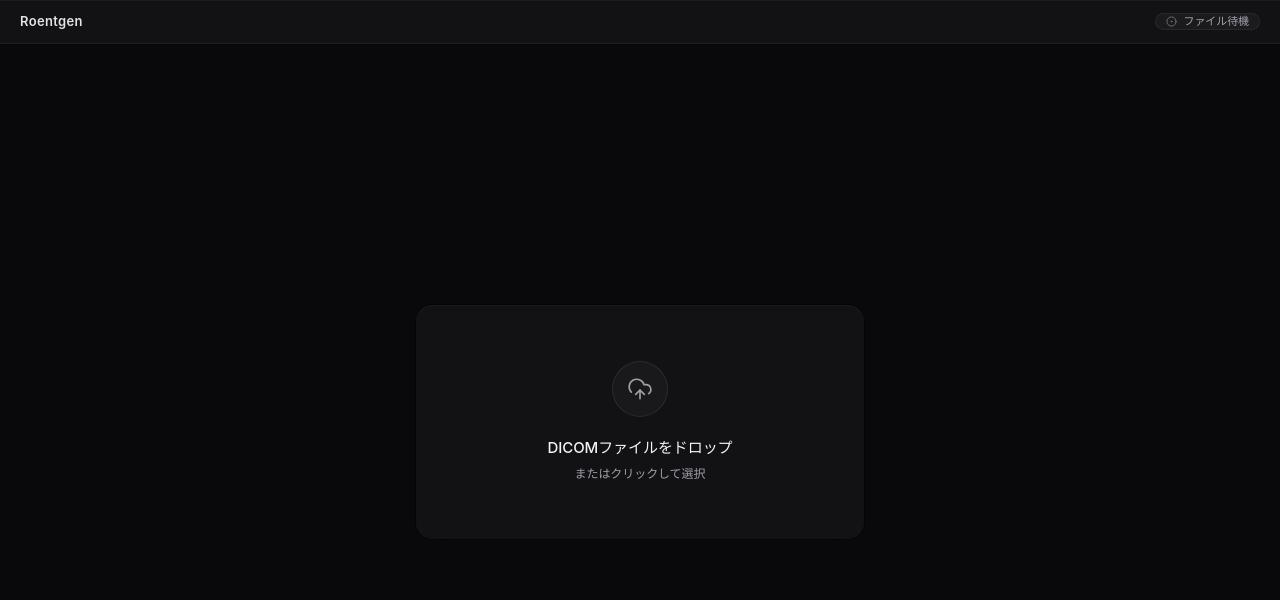
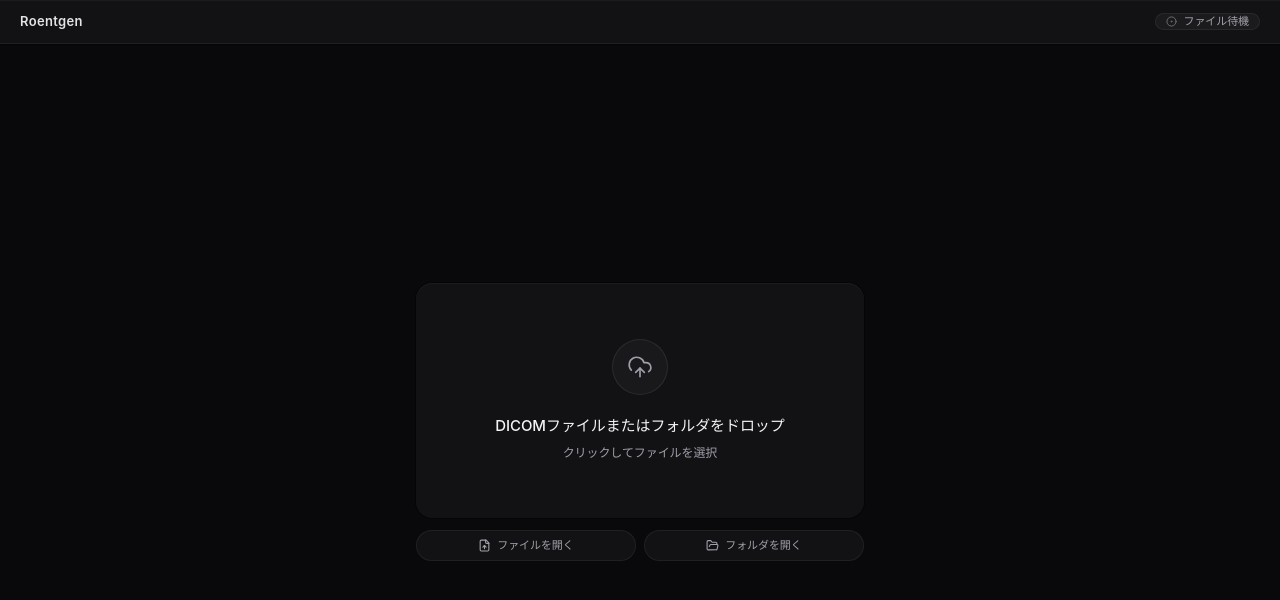
Before and after one commit to kouiso/roentgen, a React (Vite) app: page / in a window 1280 px wide. Shown: the top 600 px of the page. Built offline with nearby package versions, Linux system fonts and the light colour scheme.

Commit message:
feat: add folder/directory open for bulk DICOM loading
Add selectDicomDirectory and readDirectoryRecursive IPC handlers
with recursive .dcm/.DCM/.dicom scanning and allowed-path security.
Add "フォルダを開く" button and directory drag-drop support.

```diff
--- a/src/components/file-drop-zone.tsx
+++ b/src/components/file-drop-zone.tsx
@@ -1,4 +1,4 @@
-import { UploadCloud } from "lucide-react";
+import { FileUp, FolderOpen, UploadCloud } from "lucide-react";
 import { type DragEvent, useCallback, useState } from "react";
 
 type FileDropZoneProps = {
@@ -8,7 +8,7 @@ type FileDropZoneProps = {
 // ファイル読込エラーのユーザー向けメッセージ生成
 const toReadErrorMessage = (filePath: string, err: unknown): string => {
 	const msg = err instanceof Error ? err.message : String(err);
-	const fileName = filePath.split("/").pop() ?? filePath;
+	const fileName = filePath.split(/[/\\]/).pop() ?? filePath;
 
 	if (msg.includes("EACCES") || msg.includes("許可されていない")) {
 		return `${fileName}: アクセス権限がありません`;
@@ -22,18 +22,27 @@ const toReadErrorMessage = (filePath: string, err: unknown): string => {
 	return `${fileName}: 読込失敗 — ${msg}`;
 };
 
+const toDirectoryReadErrorMessage = (
+	directoryPath: string,
+	err: unknown,
+): string => {
+	const msg = err instanceof Error ? err.message : String(err);
+	const directoryName = directoryPath.split(/[/\\]/).pop() ?? directoryPath;
+	return `${directoryName}: フォルダ読込失敗 — ${msg}`;
+};
+
 export const FileDropZone = ({ onFilesLoaded }: FileDropZoneProps) => {
 	const [isDragging, setIsDragging] = useState(false);
 	const [isLoading, setIsLoading] = useState(false);
 	const [readErrors, setReadErrors] = useState<string[]>([]);
 
 	const loadFiles = useCallback(
-		async (filePaths: string[]) => {
+		async (filePaths: string[], initialErrors: string[] = []) => {
 			setIsLoading(true);
 			setReadErrors([]);
 			try {
 				const loaded: { path: string; data: ArrayBuffer }[] = [];
-				const errors: string[] = [];
+				const errors: string[] = [...initialErrors];
 				for (const filePath of filePaths) {
 					try {
 						const api = window.electronAPI;
@@ -57,6 +66,46 @@ export const FileDropZone = ({ onFilesLoaded }: FileDropZoneProps) => {
 		[onFilesLoaded],
 	);
 
+	const expandDroppedPaths = useCallback(async (paths: string[]) => {
+		const api = window.electronAPI;
+		if (!api?.readDirectoryRecursive) {
+			return { paths, errors: [] };
+		}
+
+		const expandedPaths: string[] = [];
+		const errors: string[] = [];
+		for (const path of paths) {
+			try {
+				expandedPaths.push(...(await api.readDirectoryRecursive(path)));
+			} catch (err) {
+				errors.push(toDirectoryReadErrorMessage(path, err));
+			}
+		}
+
+		return { paths: Array.from(new Set(expandedPaths)), errors };
+	}, []);
+
+	const loadDroppedPaths = useCallback(
+		async (paths: string[]) => {
+			setIsLoading(true);
+			setReadErrors([]);
+			try {
+				const { paths: expandedPaths, errors } =
+					await expandDroppedPaths(paths);
+				if (expandedPaths.length > 0) {
+					await loadFiles(expandedPaths, errors);
+					return;
+				}
+				setReadErrors(
+					errors.length > 0 ? errors : ["DICOMファイルが見つかりません"],
+				);
+			} finally {
+				setIsLoading(false);
+			}
+		},
+		[expandDroppedPaths, loadFiles],
+	);
+
 	const handleDrop = useCallback(
 		(e: DragEvent<HTMLDivElement>) => {
 			e.preventDefault();
@@ -65,10 +114,10 @@ export const FileDropZone = ({ onFilesLoaded }: FileDropZoneProps) => {
 			const files = Array.from(e.dataTransfer.files);
 			const paths = files.map((f) => f.path).filter(Boolean);
 			if (paths.length > 0) {
-				loadFiles(paths);
+				void loadDroppedPaths(paths);
 			}
 		},
-		[loadFiles],
+		[loadDroppedPaths],
 	);
 
 	const handleDragOver = useCallback((e: DragEvent<HTMLDivElement>) => {
@@ -81,12 +130,25 @@ export const FileDropZone = ({ onFilesLoaded }: FileDropZoneProps) => {
 		setIsDragging(false);
 	}, []);
 
-	const handleClick = useCallback(async () => {
+	const handleFileClick = useCallback(async () => {
 		const api = window.electronAPI;
 		if (!api) return;
 		const paths = await api.selectDicomFiles();
 		if (paths.length > 0) {
 			loadFiles(paths);
+		}
+	}, [loadFiles]);
+
+	const handleDirectoryClick = useCallback(async () => {
+		const api = window.electronAPI;
+		if (!api) return;
+		try {
+			const paths = await api.selectDicomDirectory();
+			if (paths.length > 0) {
+				loadFiles(paths);
+			}
+		} catch (err) {
+			setReadErrors([toDirectoryReadErrorMessage("DICOMフォルダ", err)]);
 		}
 	}, [loadFiles]);
 
@@ -98,15 +160,16 @@ export const FileDropZone = ({ onFilesLoaded }: FileDropZoneProps) => {
 			onDragOver={handleDragOver}
 			onDragLeave={handleDragLeave}
 		>
+			<div className="flex w-full max-w-md flex-col items-center gap-3">
 				{/* biome-ignore lint/a11y/useSemanticElements: ドロップゾーンはdivが必要（buttonではDnDが動作しない） */}
 				<div
 					role="button"
 					tabIndex={0}
-				onClick={handleClick}
+					onClick={handleFileClick}
 					onKeyDown={(e) => {
-					if (e.key === "Enter" || e.key === " ") handleClick();
+						if (e.key === "Enter" || e.key === " ") handleFileClick();
 					}}
-				className={`group relative flex w-full max-w-md cursor-pointer flex-col items-center gap-5 rounded-2xl panel-surface px-10 py-14 text-center transition-all duration-200 ${
+					className={`group relative flex w-full cursor-pointer flex-col items-center gap-5 rounded-2xl panel-surface px-10 py-14 text-center transition-all duration-200 ${
 						isDragging
 							? "ring-2 ring-sky-400/70 ring-offset-0"
 							: "hover:-translate-y-[1px]"
@@ -126,13 +189,35 @@ export const FileDropZone = ({ onFilesLoaded }: FileDropZoneProps) => {
 					) : (
 						<div className="flex flex-col gap-1.5">
 							<p className="font-sans text-[15px] font-medium text-zinc-100">
-							DICOMファイルをドロップ
+								DICOMファイルまたはフォルダをドロップ
 							</p>
 							<p className="font-sans text-[12px] text-zinc-400">
-							またはクリックして選択
+								クリックしてファイルを選択
 							</p>
 						</div>
 					)}
+				</div>
+
+				<div className="grid w-full grid-cols-2 gap-2">
+					<button
+						type="button"
+						onClick={handleFileClick}
+						disabled={isLoading}
+						className="chip justify-center py-2 disabled:cursor-not-allowed disabled:opacity-50"
+					>
+						<FileUp size={13} />
+						<span className="font-sans">ファイルを開く</span>
+					</button>
+					<button
+						type="button"
+						onClick={handleDirectoryClick}
+						disabled={isLoading}
+						className="chip justify-center py-2 disabled:cursor-not-allowed disabled:opacity-50"
+					>
+						<FolderOpen size={13} />
+						<span className="font-sans">フォルダを開く</span>
+					</button>
+				</div>
 			</div>
 
 			{readErrors.length > 0 && (
```
Also changed, not shown: 1 other file (tests, documents, lock files or other folders). Lines whose indentation alone changed are shown as unchanged.
